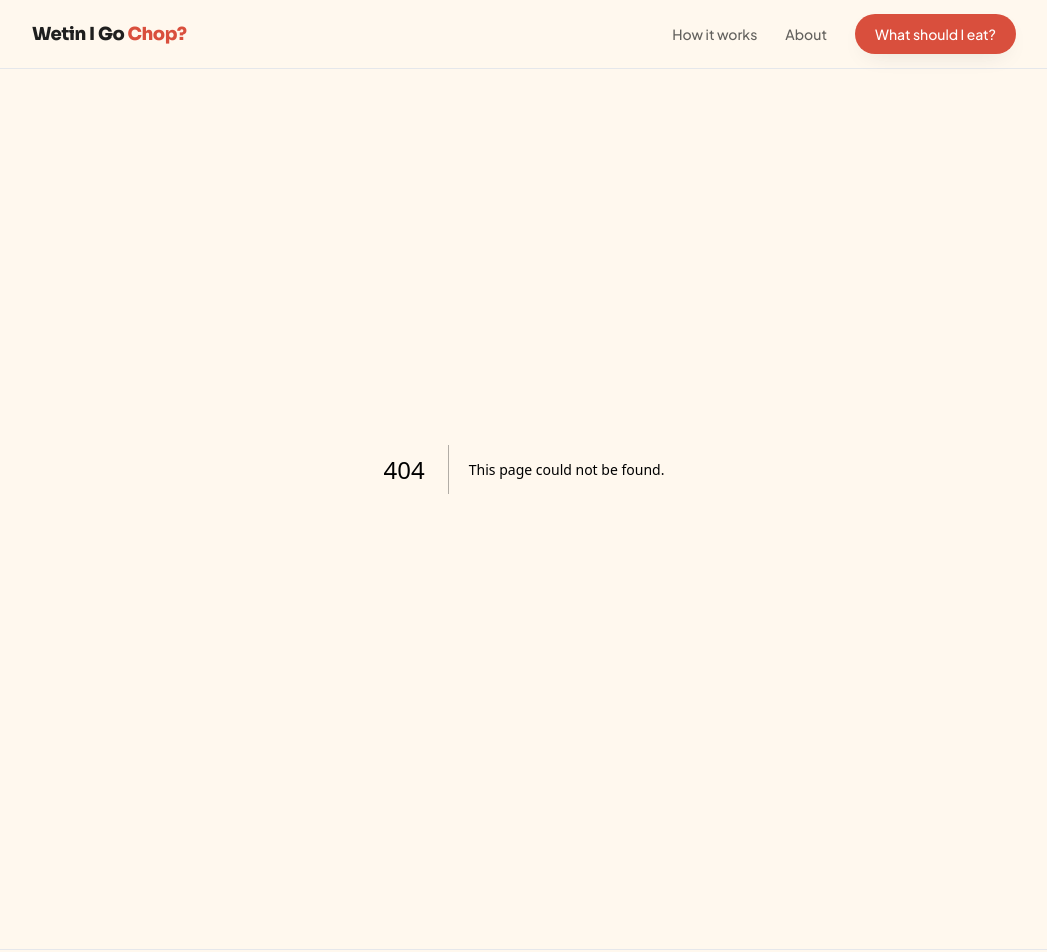
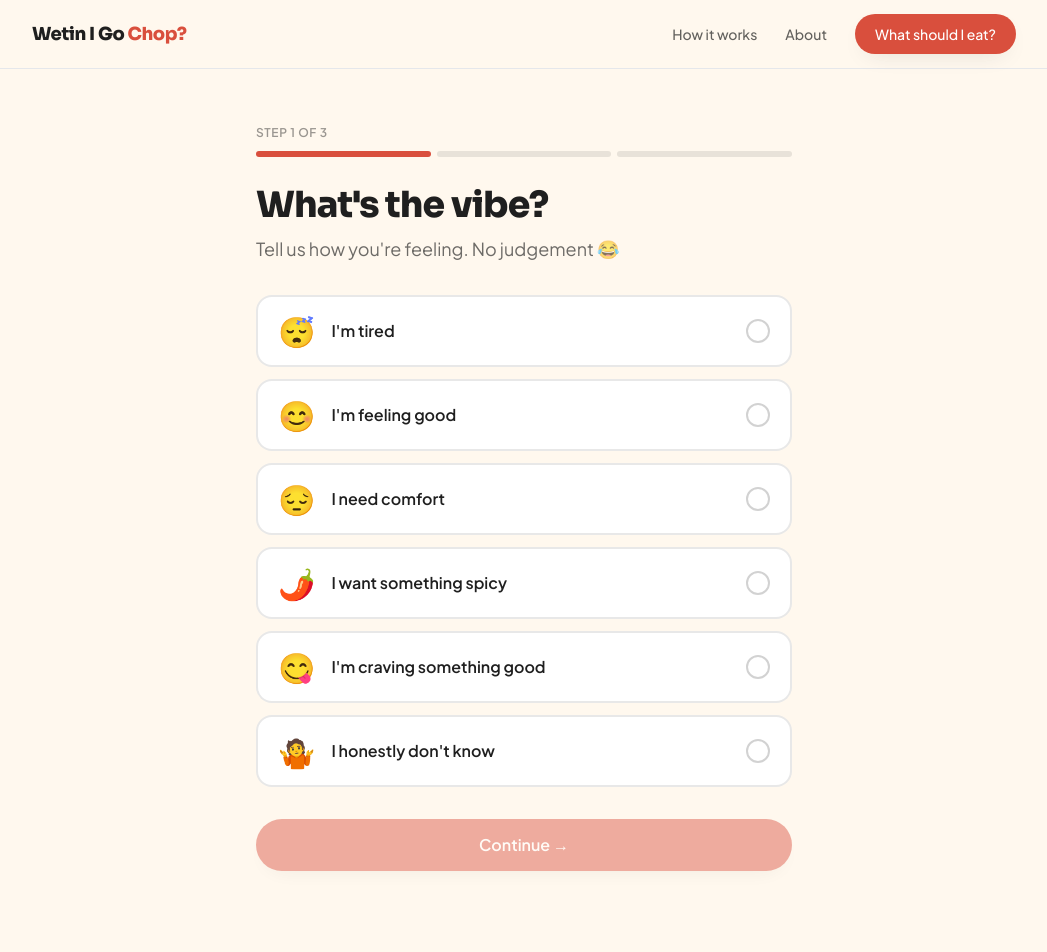
Before and after one commit to EloraPeter/Wetin-I-go-chop-, a Next.js app: page /recommend in a window 1280 px wide. Before the commit this address had no page. Shown: the top 952 px of the page, without its empty margins (116-1163 px from the left). Built offline with nearby package versions, Linux system fonts and the light colour scheme.

Commit message:
Create RecommendPage component for meal recommendations

```diff
--- /dev/null
+++ b/src/app/recommend/page.tsx
@@ -0,0 +1,213 @@
+// src/app/recommend/page.tsx
+"use client";
+
+import { useCallback, useEffect, useState } from "react";
+import { useRouter } from "next/navigation";
+import { MOODS } from "@/data/moods";
+import { useSession } from "@/components/SessionProvider";
+import { ProgressIndicator } from "@/components/ProgressIndicator";
+import { MoodCard } from "@/components/MoodCard";
+import { BudgetInput } from "@/components/BudgetInput";
+import { IngredientInput } from "@/components/IngredientInput";
+import { LoadingState } from "@/components/LoadingState";
+import { Button } from "@/components/Button";
+import { recommendMeal } from "@/lib/recommendation/recommend";
+import { normalizeIngredient } from "@/data/ingredients";
+
+const TOTAL_STEPS = 3;
+
+export default function RecommendPage() {
+  const router = useRouter();
+  const {
+    mood,
+    budget,
+    ingredients,
+    seen,
+    setMood,
+    setBudget,
+    addIngredient,
+    removeIngredient,
+    clearIngredients,
+    setResult,
+  } = useSession();
+
+  const [step, setStep] = useState(1);
+  const [loading, setLoading] = useState(false);
+  const [budgetError, setBudgetError] = useState("");
+
+  // Land on the first incomplete step (preserves inputs across visits)
+  useEffect(() => {
+    if (!mood) setStep(1);
+    else if (!budget) setStep(2);
+    else setStep(3);
+    // eslint-disable-next-line react-hooks/exhaustive-deps
+  }, []);
+
+  const handleAddIngredient = useCallback(
+    (raw: string) => {
+      const normalized = normalizeIngredient(raw);
+      if (normalized) addIngredient(normalized);
+    },
+    [addIngredient]
+  );
+
+  const finish = useCallback(() => {
+    setLoading(true);
+  }, []);
+
+  const onLoadingDone = useCallback(() => {
+    const recommendation = recommendMeal({ mood, budget, ingredients }, seen);
+    if (!recommendation) {
+      setLoading(false);
+      router.push("/result");
+      return;
+    }
+    setResult(recommendation);
+    router.push("/result");
+  }, [mood, budget, ingredients, seen, setResult, router]);
+
+  if (loading) {
+    return (
+      <div className="mx-auto max-w-xl px-5">
+        <LoadingState onDone={onLoadingDone} />
+      </div>
+    );
+  }
+
+  return (
+    <div className="mx-auto max-w-xl px-5 py-10 sm:py-14">
+      <ProgressIndicator step={step} total={TOTAL_STEPS} />
+
+      <div key={step} className="animate-fade-up">
+        {step === 1 && (
+          <section>
+            <h1 className="font-display text-3xl font-extrabold tracking-tight text-charcoal sm:text-4xl">
+              What&apos;s the vibe?
+            </h1>
+            <p className="mt-2.5 text-lg text-charcoal/65">
+              Tell us how you&apos;re feeling. No judgement 😂
+            </p>
+
+            <div className="mt-8 space-y-3">
+              {MOODS.map((m) => (
+                <MoodCard
+                  key={m.id}
+                  mood={m}
+                  selected={mood === m.id}
+                  onSelect={setMood}
+                />
+              ))}
+            </div>
+
+            <div className="mt-8">
+              <Button
+                fullWidth
+                disabled={!mood}
+                onClick={() => setStep(2)}
+              >
+                Continue →
+              </Button>
+            </div>
+          </section>
+        )}
+
+        {step === 2 && (
+          <section>
+            <h1 className="font-display text-3xl font-extrabold tracking-tight text-charcoal sm:text-4xl">
+              How much are we working with?
+            </h1>
+            <p className="mt-2.5 text-lg text-charcoal/65">
+              Be honest. We won&apos;t judge your wallet.
+            </p>
+
+            <div className="mt-8">
+              <BudgetInput
+                value={budget}
+                onChange={(v) => {
+                  setBudget(v);
+                  if (budgetError) setBudgetError("");
+                }}
+              />
+            </div>
+
+            {budgetError && (
+              <p role="alert" className="mt-3 text-sm font-medium text-tomato">
+                {budgetError}
+              </p>
+            )}
+
+            <div className="mt-8 flex flex-col gap-3 sm:flex-row-reverse">
+              <Button
+                fullWidth
+                onClick={() => {
+                  if (!budget || budget <= 0) {
+                    setBudgetError("Enter a valid amount so we can work with your budget.");
+                    return;
+                  }
+                  setStep(3);
+                }}
+              >
+                Continue →
+              </Button>
+              <Button variant="ghost" fullWidth onClick={() => setStep(1)}>
+                ← Back
+              </Button>
+            </div>
+          </section>
+        )}
+
+        {step === 3 && (
+          <section>
+            <h1 className="font-display text-3xl font-extrabold tracking-tight text-charcoal sm:text-4xl">
+              What&apos;s in your kitchen?
+            </h1>
+            <p className="mt-2.5 text-lg text-charcoal/65">
+              Tell us what you&apos;ve got. Even if it&apos;s just one thing.
+            </p>
+
+            <div className="mt-8">
+              <IngredientInput
+                ingredients={ingredients}
+                onAdd={handleAddIngredient}
+                onRemove={removeIngredient}
+                onClearAll={clearIngredients}
+              />
+            </div>
+
+            {ingredients.length === 0 && (
+              <div className="mt-6 rounded-2xl border border-gold/40 bg-gold/10 p-4">
+                <p className="text-sm leading-relaxed text-charcoal/75">
+                  <strong className="font-semibold">No wahala.</strong> You don&apos;t
+                  have anything at home? Tell us your budget and we&apos;ll still
+                  find something.
+                </p>
+              </div>
+            )}
+
+            <div className="mt-8 space-y-3">
+              <Button fullWidth onClick={finish}>
+                What should I eat?
+              </Button>
+
+              <div className="flex flex-col gap-2 sm:flex-row">
+                <Button variant="ghost" fullWidth onClick={() => setStep(2)}>
+                  ← Back
+                </Button>
+                <Button
+                  variant="secondary"
+                  fullWidth
+                  onClick={() => {
+                    clearIngredients();
+                    finish();
+                  }}
+                >
+                  I don&apos;t have any ingredients
+                </Button>
+              </div>
+            </div>
+          </section>
+        )}
+      </div>
+    </div>
+  );
+}
```
